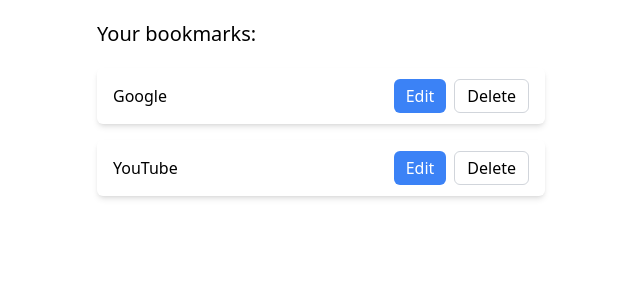
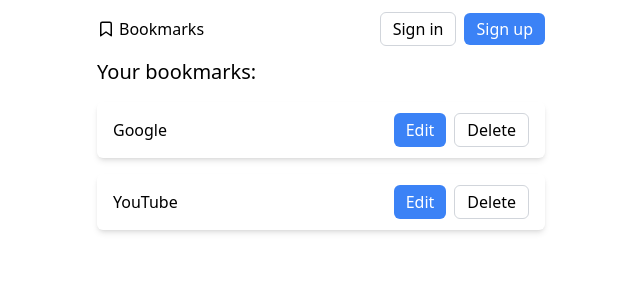
Before and after one commit to tomek-ch/bookmarks, a Next.js app: page / in a window 1280 px wide. Shown: the top 300 px of the page, without its empty margins (319-959 px from the left). Built offline with nearby package versions, Linux system fonts and the light colour scheme.

Commit message:
Add header

```diff
--- /dev/null
+++ b/components/BookMarkIcon.tsx
@@ -0,0 +1,17 @@
+export const BookMarkIcon = () => {
+  return (
+    <svg
+      xmlns="http://www.w3.org/2000/svg"
+      width="18"
+      height="18"
+      viewBox="0 0 24 24"
+      fill="none"
+      stroke="currentColor"
+      stroke-width="2"
+      stroke-linecap="round"
+      stroke-linejoin="round"
+    >
+      <path d="M19 21l-7-5-7 5V5a2 2 0 0 1 2-2h10a2 2 0 0 1 2 2z"></path>
+    </svg>
+  );
+};
--- /dev/null
+++ b/components/Header.tsx
@@ -0,0 +1,14 @@
+import { BookMarkIcon } from "./BookMarkIcon";
+import { UserNav } from "./UserNav";
+
+export const Header = () => {
+  return (
+    <header className="py-3 items-center flex justify-between">
+      <h1 className="flex gap-1 items-center">
+        <BookMarkIcon />
+        Bookmarks
+      </h1>
+      <UserNav />
+    </header>
+  );
+};
--- /dev/null
+++ b/components/UserNav.tsx
@@ -0,0 +1,27 @@
+import { useAuthContext } from "../context/AuthContext";
+import { Button } from "./Button";
+
+export const UserNav = () => {
+  const { currentUser, signOut, signIn, signUp } = useAuthContext();
+  if (currentUser) {
+    return (
+      <div>
+        Hello, {currentUser.name}
+        <nav>
+          <Button onClick={signOut}>Sign out</Button>
+        </nav>
+      </div>
+    );
+  }
+
+  return (
+    <nav>
+      <Button onClick={signIn} className="mr-2">
+        Sign in
+      </Button>
+      <Button onClick={signUp} variant="primary">
+        Sign up
+      </Button>
+    </nav>
+  );
+};
--- a/pages/_app.tsx
+++ b/pages/_app.tsx
@@ -1,9 +1,11 @@
 import "../styles/globals.css";
 import type { AppProps } from "next/app";
+import { Header } from "../components/Header";
 
 function MyApp({ Component, pageProps }: AppProps) {
   return (
     <div className="max-w-md mx-auto">
+      <Header />
       <Component {...pageProps} />
     </div>
   );
--- a/pages/index.tsx
+++ b/pages/index.tsx
@@ -9,7 +9,7 @@
 const Home: NextPage<HomeProps> = ({ bookmarks }) => {
   return (
     <>
-      <h1 className="text-xl my-5">Your bookmarks:</h1>
+      <h1 className="text-xl mb-4">Your bookmarks:</h1>
       {bookmarks.map((item) => (
         <BookmarkItem key={item.id} {...item} />
       ))}
```
